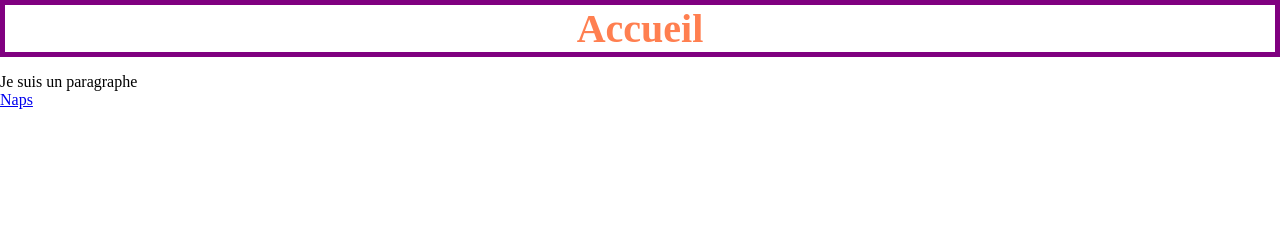
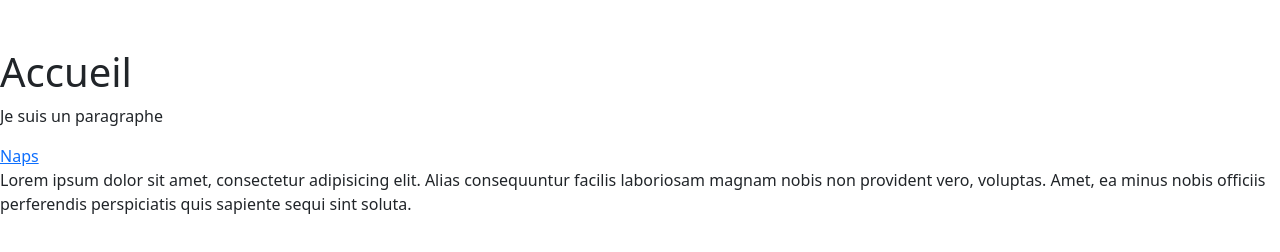
Before and after one commit to EpsithO/Parcel, a website built with Parcel: page src/index.html in a window 1280 px wide. Built offline with nearby package versions, Linux system fonts and the light colour scheme.

Commit message:
integration de bootstrap

```diff
--- a/src/index.html
+++ b/src/index.html
@@ -5,14 +5,17 @@
     <meta name="viewport"
           content="width=device-width, user-scalable=no, initial-scale=1.0, maximum-scale=1.0, minimum-scale=1.0">
     <meta http-equiv="X-UA-Compatible" content="ie=edge">
-    <link rel="stylesheet" href="/src/style.css">
+    <link rel="stylesheet" href="/src/style.scss">
     <title>Document</title>
 </head>
 <body>
 
-    <h1>Accueil</h1>
+    <h1 class="mt-5">Accueil</h1>
     <p>Je suis un paragraphe</p>
     <a href="contact.html">Naps</a>
 
+    <p> Lorem ipsum dolor sit amet, consectetur adipisicing elit. Alias consequuntur facilis laboriosam magnam nobis non provident vero, voluptas. Amet, ea minus nobis officiis perferendis perspiciatis quis sapiente sequi sint soluta.</p>
+
+
 </body>
 </html>
--- /dev/null
+++ b/src/style.scss
@@ -0,0 +1 @@
+@import "bootstrap/scss/bootstrap.scss";
```
Also changed, not shown: package.json (+7 -1 lines), src/style.css (deleted), 1 other file.
